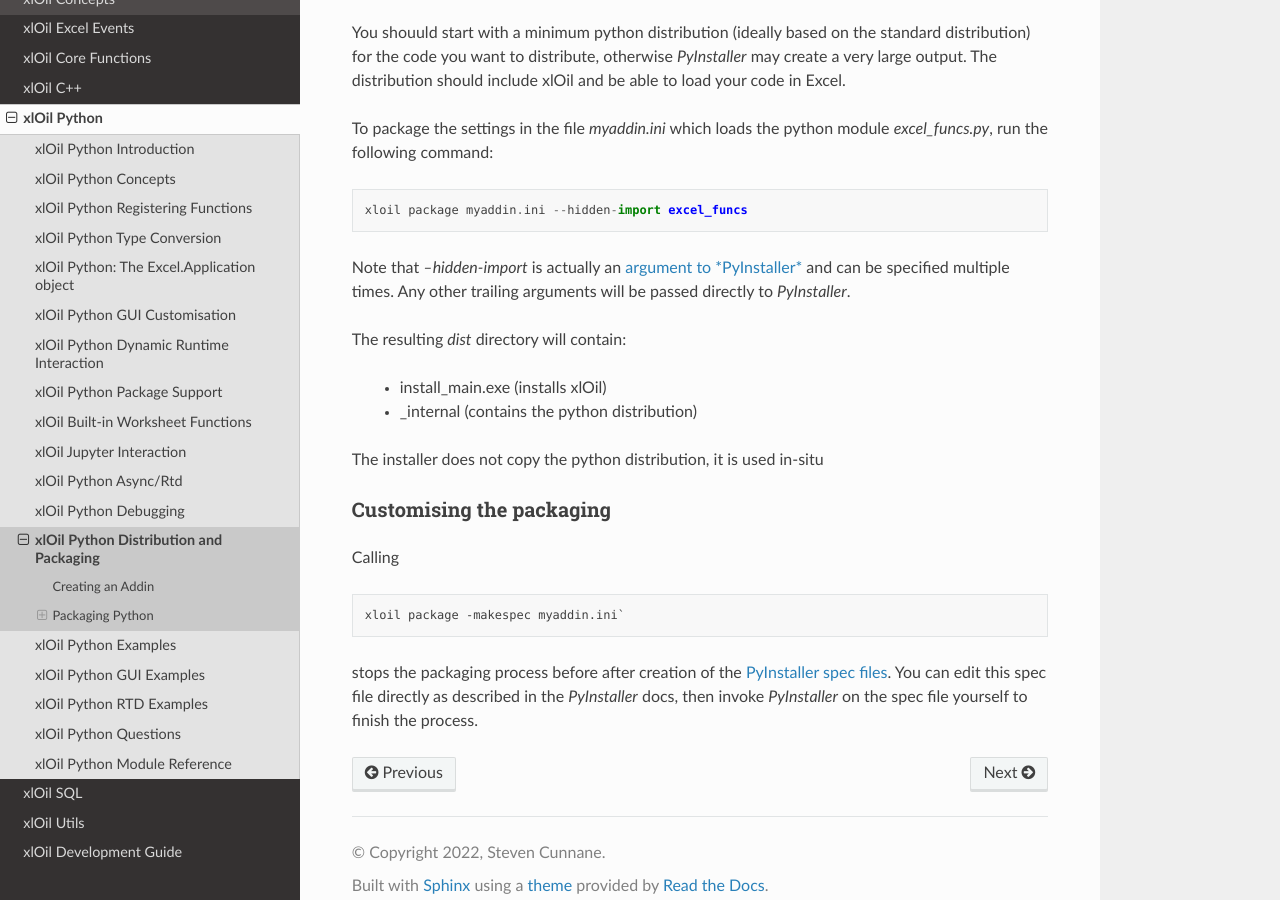
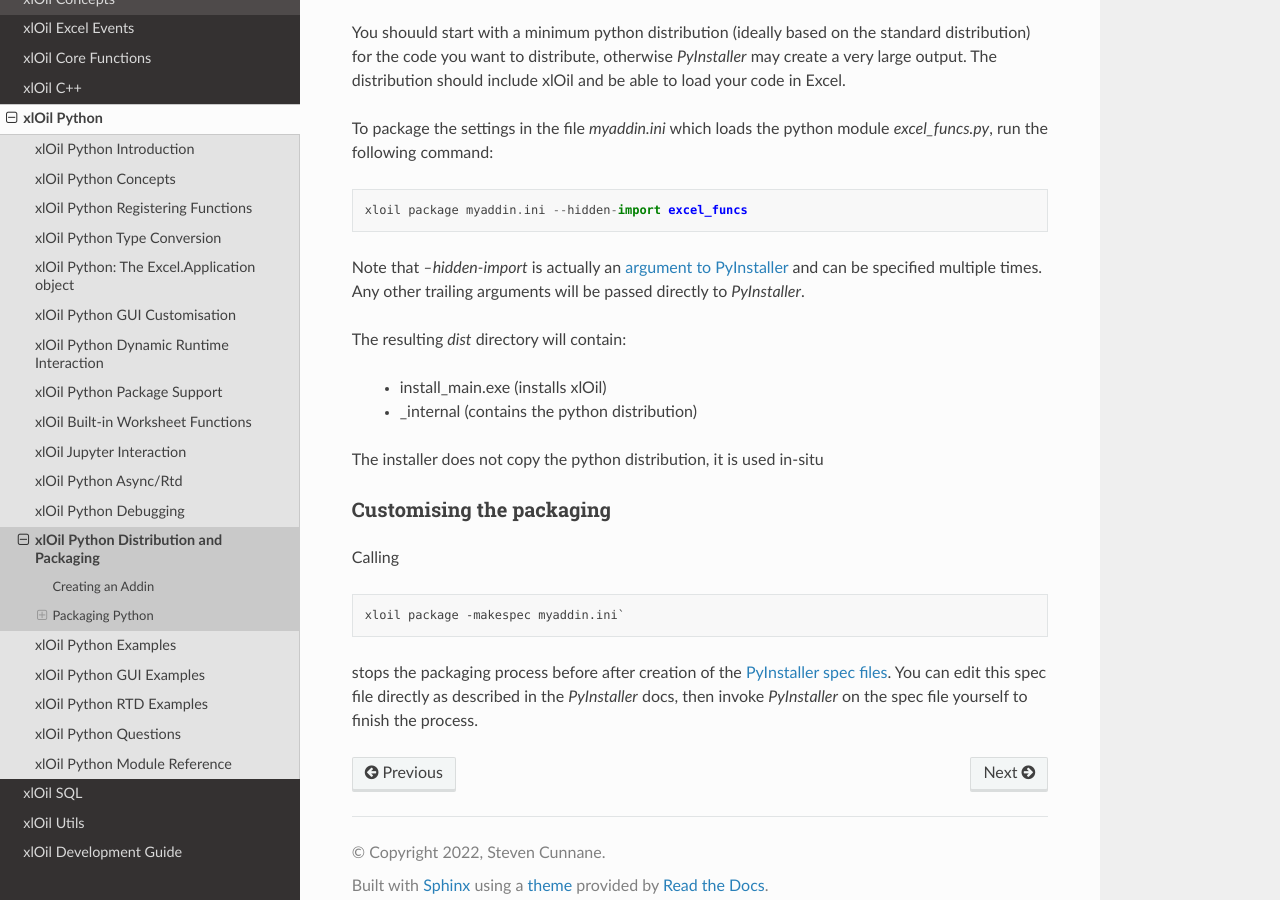
Before and after one commit to cunnane/xloil, a Sphinx documentation site: the page built from docs/source/xlOil_Python/DistributingAddins.rst, in a window 1280 px wide and 900 px high, scrolled down 1393 px. Built offline with Sphinx 7.4.7 and the Read the Docs theme 2.0.0, drawn with Linux system fonts in a browser that asks for light colours.

```diff
--- a/docs/source/xlOil_Python/DistributingAddins.rst
+++ b/docs/source/xlOil_Python/DistributingAddins.rst
@@ -74,7 +74,7 @@ run the following command:
 
     xloil package myaddin.ini --hidden-import excel_funcs
 
-Note that *--hidden-import* is actually an `argument to *PyInstaller* <https://pyinstaller.org/en/stable/usage.html#options>`_
+Note that *--hidden-import* is actually an `argument to PyInstaller <https://pyinstaller.org/en/stable/usage.html#options>`_
 and can be specified multiple times.  Any other trailing arguments will be passed directly to *PyInstaller*.
 
 The resulting *dist* directory will contain:
```
